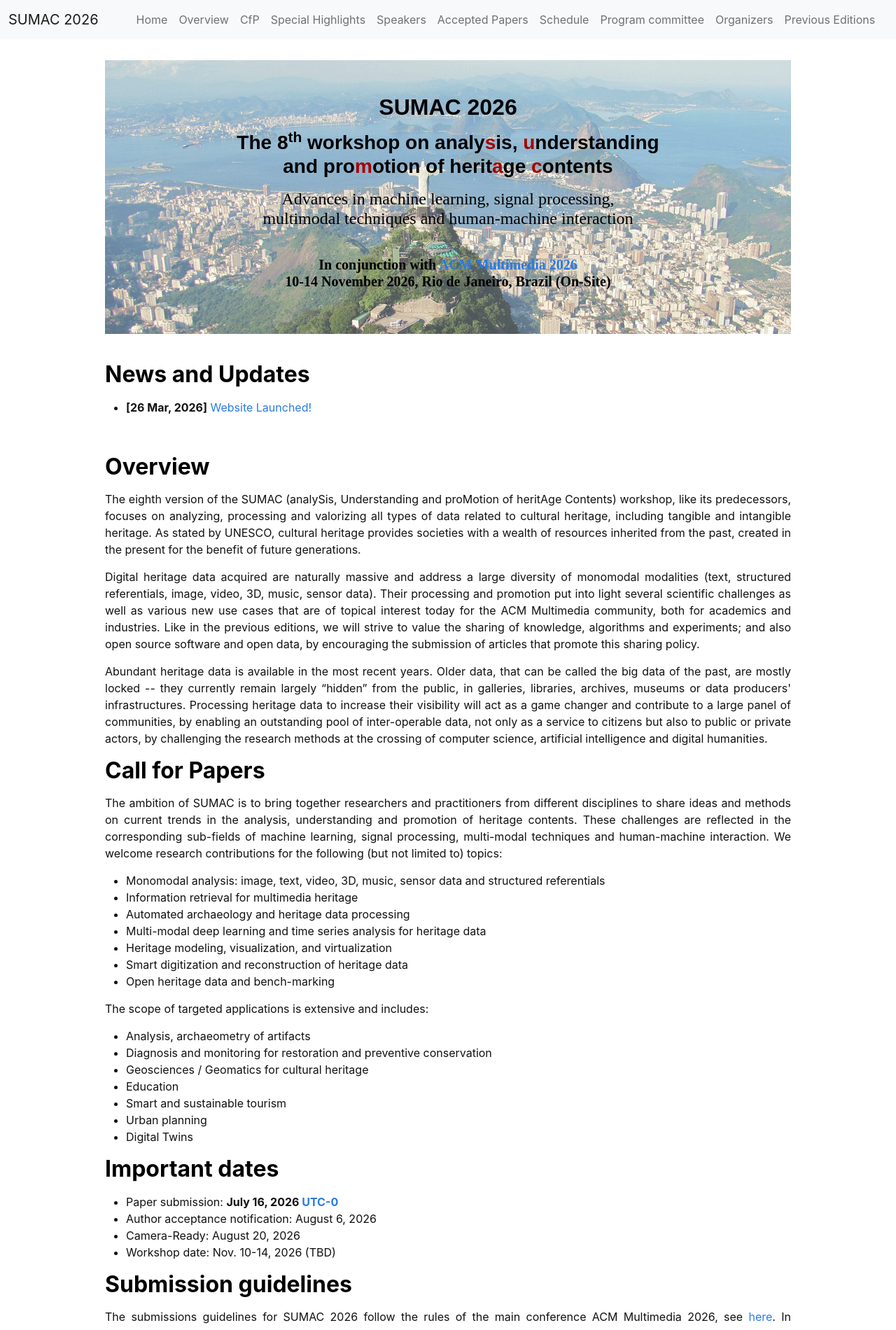
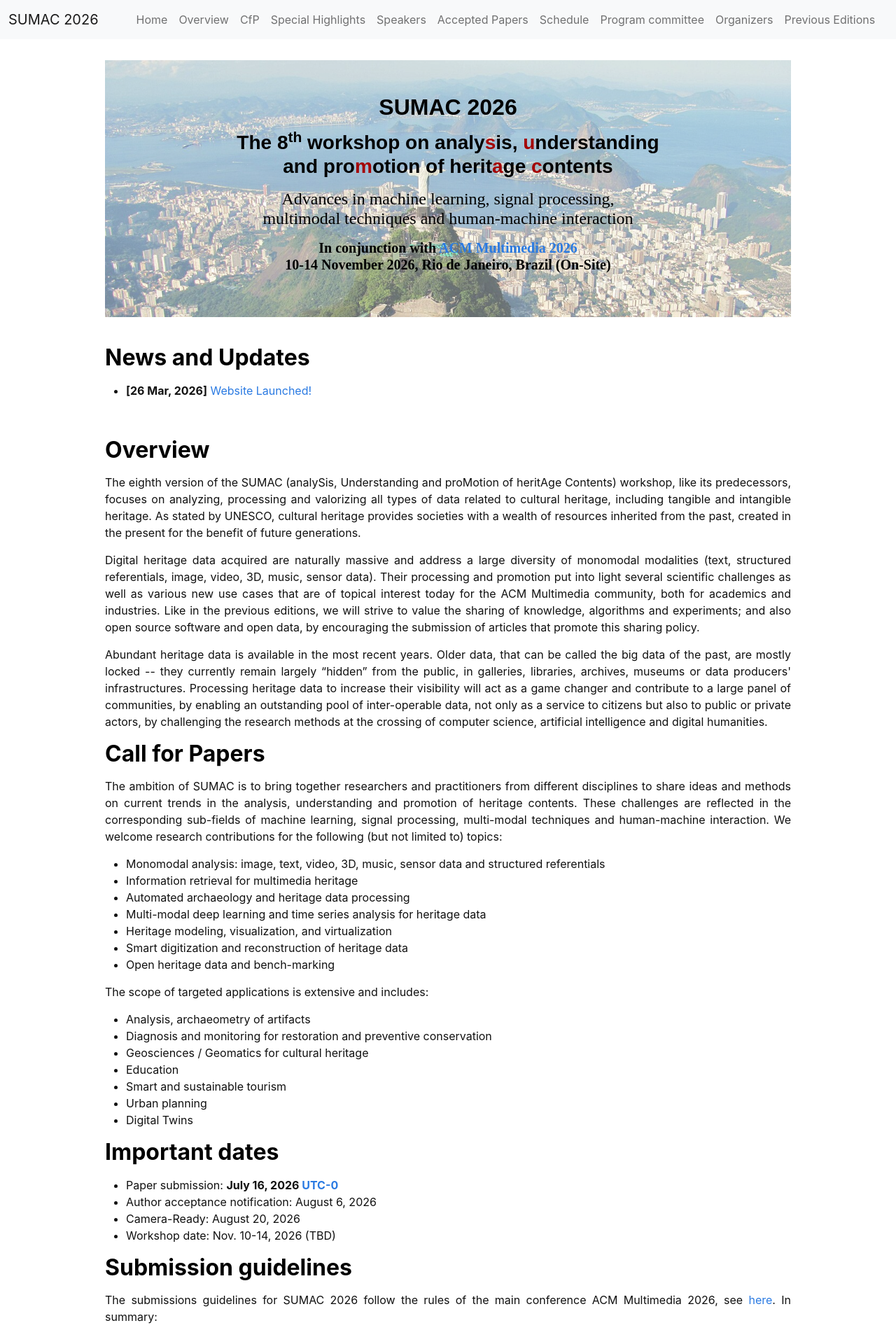
Before and after one commit to sumac-workshops/2026, a Jekyll site: the page built from index.md, in a window 1280 px wide. Shown: the top 1900 px of the page at 70% size. Built offline with Jekyll 4.4.1, drawn with Linux system fonts in a browser that asks for light colours; nearby versions of some CDN libraries.

Commit message:
Update index.md

```diff
--- a/index.md
+++ b/index.md
@@ -7,13 +7,13 @@
 # <h3 class="blackpar_title">(Models, Training and Inference)</h3>
 layout: home
 ---
-<div style="font-family: 'Source Sans', sans-serif; background: linear-gradient(rgba(255, 255, 255, 0.3), rgba(255, 255, 255, 0.3)), url('images/Brazil.jpg') no-repeat; background-size: cover; user-select: none;">
+<div style="font-family: 'Source Sans', sans-serif; background: linear-gradient(rgba(255, 255, 255, 0.4), rgba(255, 255, 255, 0.4)), url('images/Brazil.jpg') no-repeat; background-size: cover; user-select: none;">
 	<center>
 		<br><br>
 		<h2 class="blackpar_title">SUMAC 2026</h2>
 		<h3 class="blackpar_title">The 8<sup>th</sup> workshop on analy<a style="color: rgb(164, 0, 0)">s</a>is, <a style="color: rgb(164, 0, 0)">u</a>nderstanding <br>and pro<a style="color: rgb(164, 0, 0)">m</a>otion of herit<a style="color: rgb(164, 0, 0)">a</a>ge <a style="color: rgb(164, 0, 0)">c</a>ontents</h3>
 	    <h4 class="blackpar_title" style="font-family:'Source Pro'; font-weight: 400;"> Advances in machine learning, signal processing, <br>multimodal techniques and human-machine interaction</h4>
-		<h5 class="blackpar_title" style="font-family:'Source Pro'; font-weight: 400;"><br><b>In conjunction with <a href="https://2026.acmmm.org/"> ACM Multimedia 2026 </a><br> 10-14 November 2026, Rio de Janeiro, Brazil (On-Site)</b></h5>
+		<h5 class="blackpar_title" style="font-family:'Source Pro'; font-weight: 400;"><b>In conjunction with <a href="https://2026.acmmm.org/"> ACM Multimedia 2026 </a><br> 10-14 November 2026, Rio de Janeiro, Brazil (On-Site)</b></h5>
 		<br><br>
 	</center>
 </div>
```
